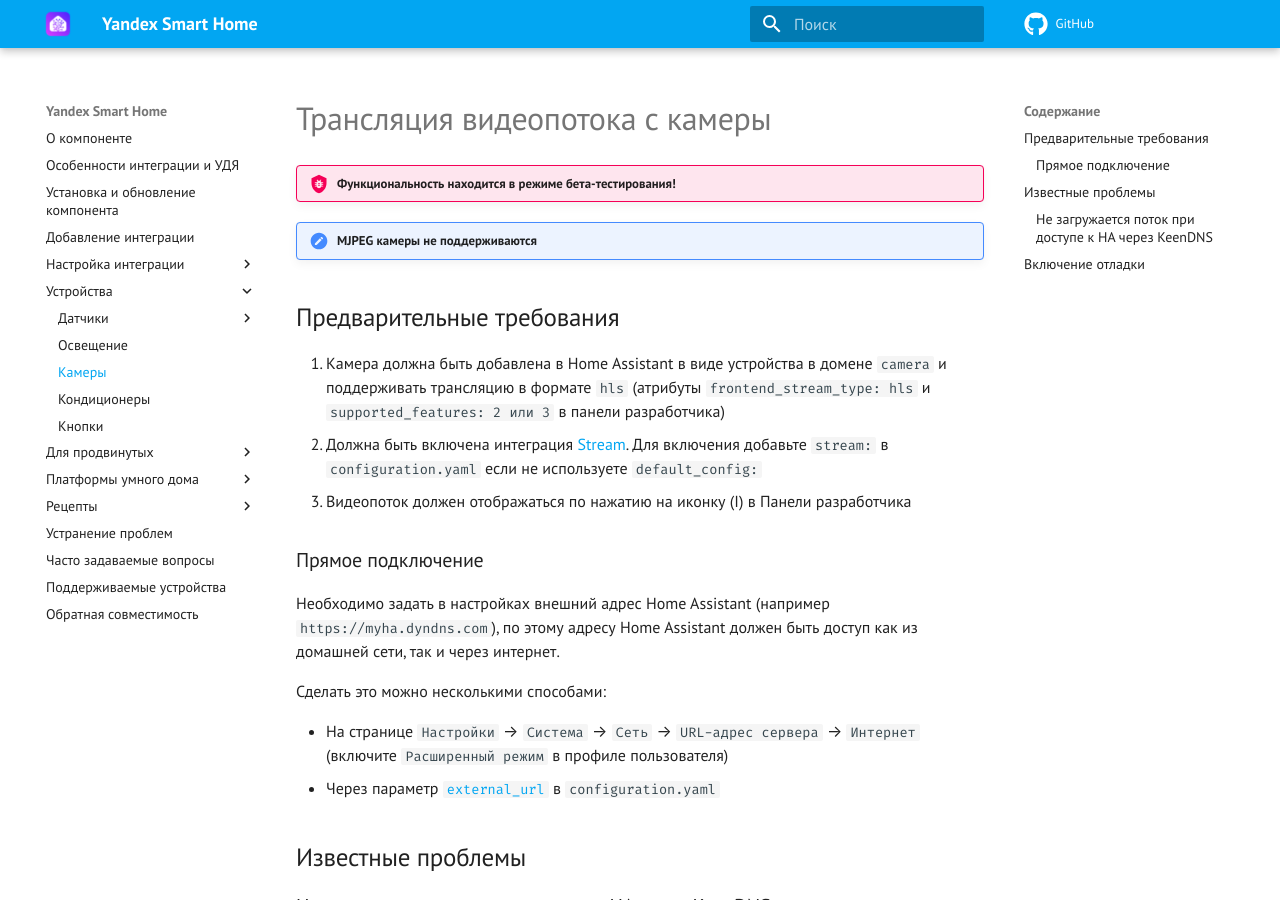
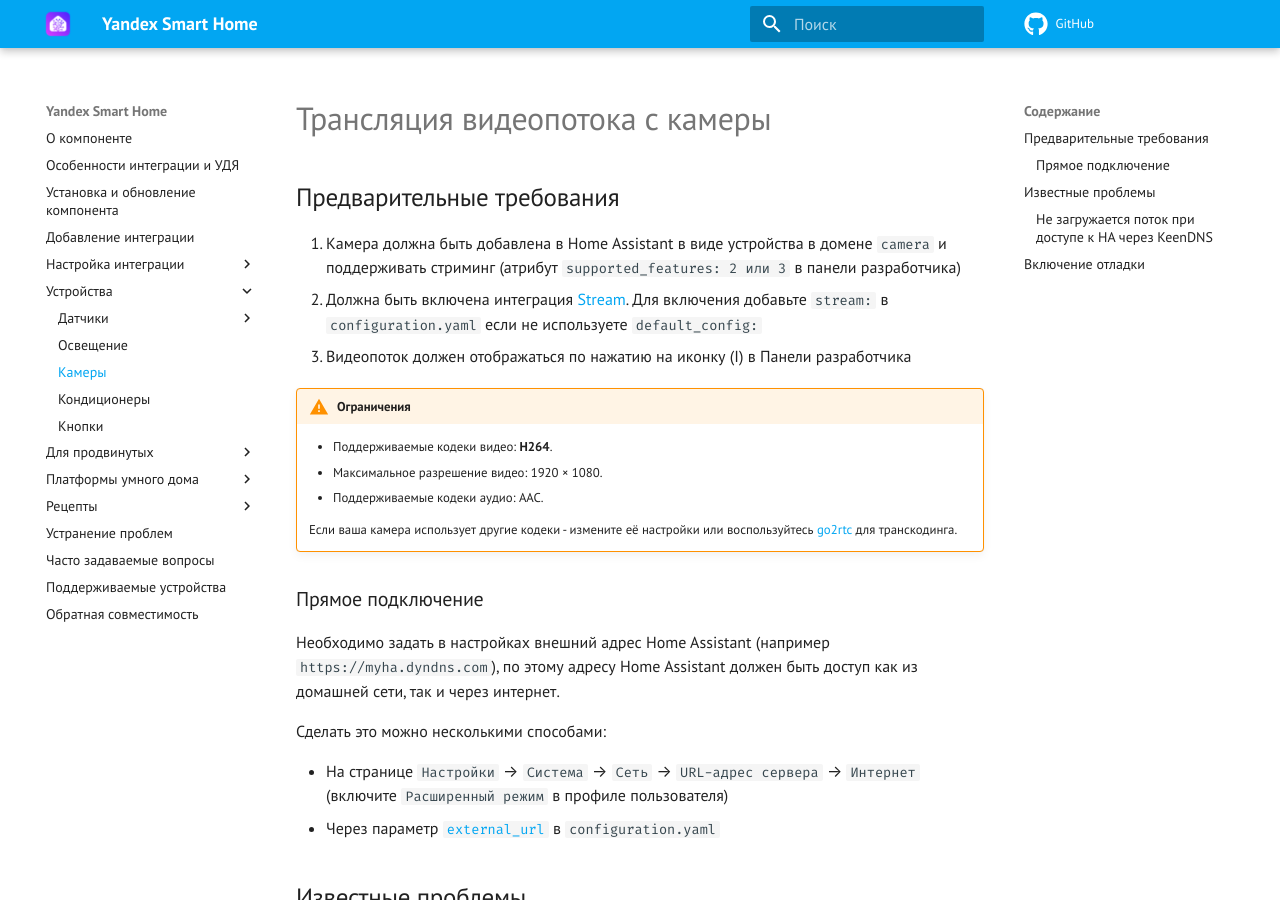
Before and after one commit to dext0r/yandex_smart_home, an MkDocs documentation site: the page built from docs/devices/camera.md, in a window 1280 px wide and 900 px high. Built offline with MkDocs 1.6.1 and Material for MkDocs 9.7.7, drawn with Linux system fonts in a browser that asks for light colours; comment, search, counter and statistics services are not loaded; the version menu is left out.

Commit message:
docs: Add about camera codecs (close #569)

```diff
--- a/docs/devices/camera.md
+++ b/docs/devices/camera.md
@@ -1,16 +1,20 @@
 # Трансляция видеопотока с камеры
-
-!!! bug "Функциональность находится в режиме бета-тестирования!"
-
-!!! missing "MJPEG камеры не поддерживаются"
 
 ## Предварительные требования { id=requirements }
 
-1. Камера должна быть добавлена в Home Assistant в виде устройства в домене `camera` и поддерживать трансляцию в формате `hls`
-(атрибуты `frontend_stream_type: hls` и `supported_features: 2 или 3` в панели разработчика)
+1. Камера должна быть добавлена в Home Assistant в виде устройства в домене `camera` и поддерживать стриминг
+(атрибут `supported_features: 2 или 3` в панели разработчика)
 2. Должна быть включена интеграция [Stream](https://www.home-assistant.io/integrations/stream/).
 Для включения добавьте `stream:` в `configuration.yaml` если не используете `default_config:`
 3. Видеопоток должен отображаться по нажатию на иконку (I) в Панели разработчика
+
+!!! warning "Ограничения"
+
+    * Поддерживаемые кодеки видео: **H264**.
+    * Максимальное разрешение видео: 1920 × 1080.
+    * Поддерживаемые кодеки аудио: AAC.
+
+    Если ваша камера использует другие кодеки - измените её настройки или воспользуйтесь [go2rtc](https://github.com/AlexxIT/go2rtc) для транскодинга.
 
 ### Прямое подключение { id=direct-connection }
 
```
Also changed, not shown: docs/supported-devices.md (+1 -1 lines).
